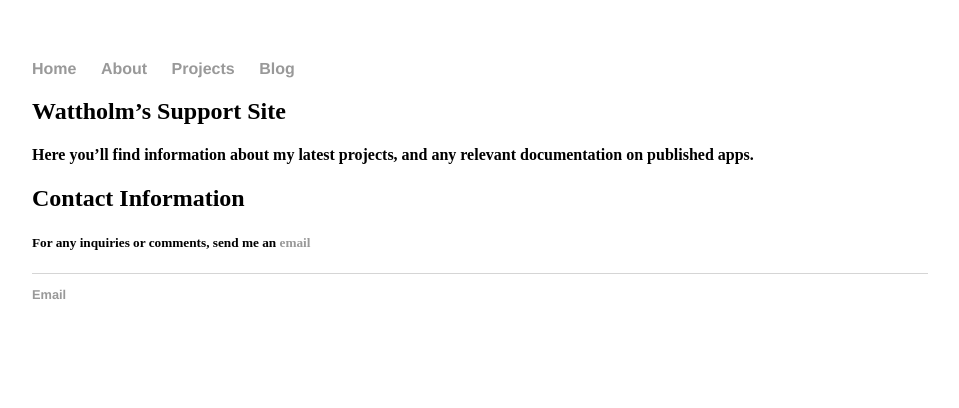
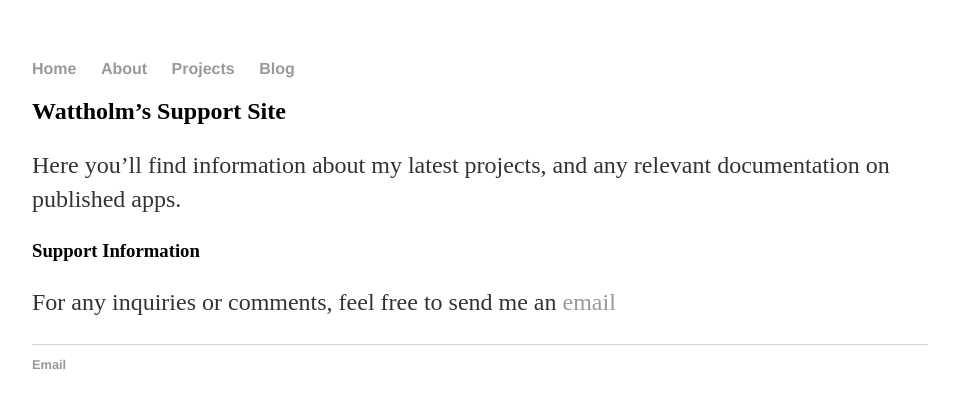
Before and after one commit to Wattholm/Wattholm.github.io, a Jekyll site: the page built from index.md, in a window 1280 px wide. Shown: the top 408 px of the page, without its empty margins (160-1119 px from the left). Built offline with Jekyll 4.4.1, drawn with Linux system fonts in a browser that asks for light colours.

Commit message:
Update index.md

```diff
--- a/index.md
+++ b/index.md
@@ -5,9 +5,9 @@ title: Wattholm's Support Site
 
 ## Wattholm's Support Site
 
-#### Here you'll find information about my latest projects, and any relevant documentation on published apps.
+Here you'll find information about my latest projects, and any relevant documentation on published apps.
 
 
-## Contact Information
+### Support Information
 
-##### For any inquiries or comments, send me an [email](mailto:wattholm@outlook.com)
+For any inquiries or comments, feel free to send me an [email](mailto:wattholm@outlook.com)
```
